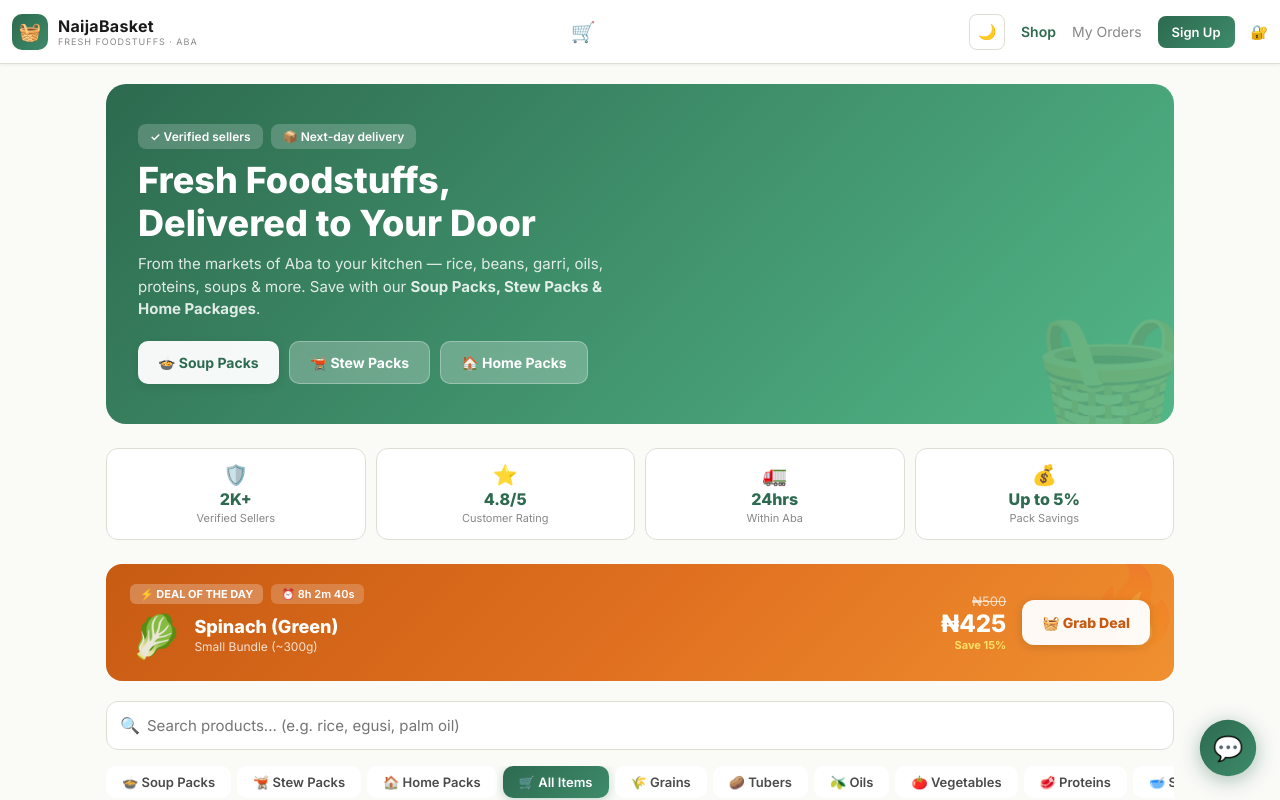
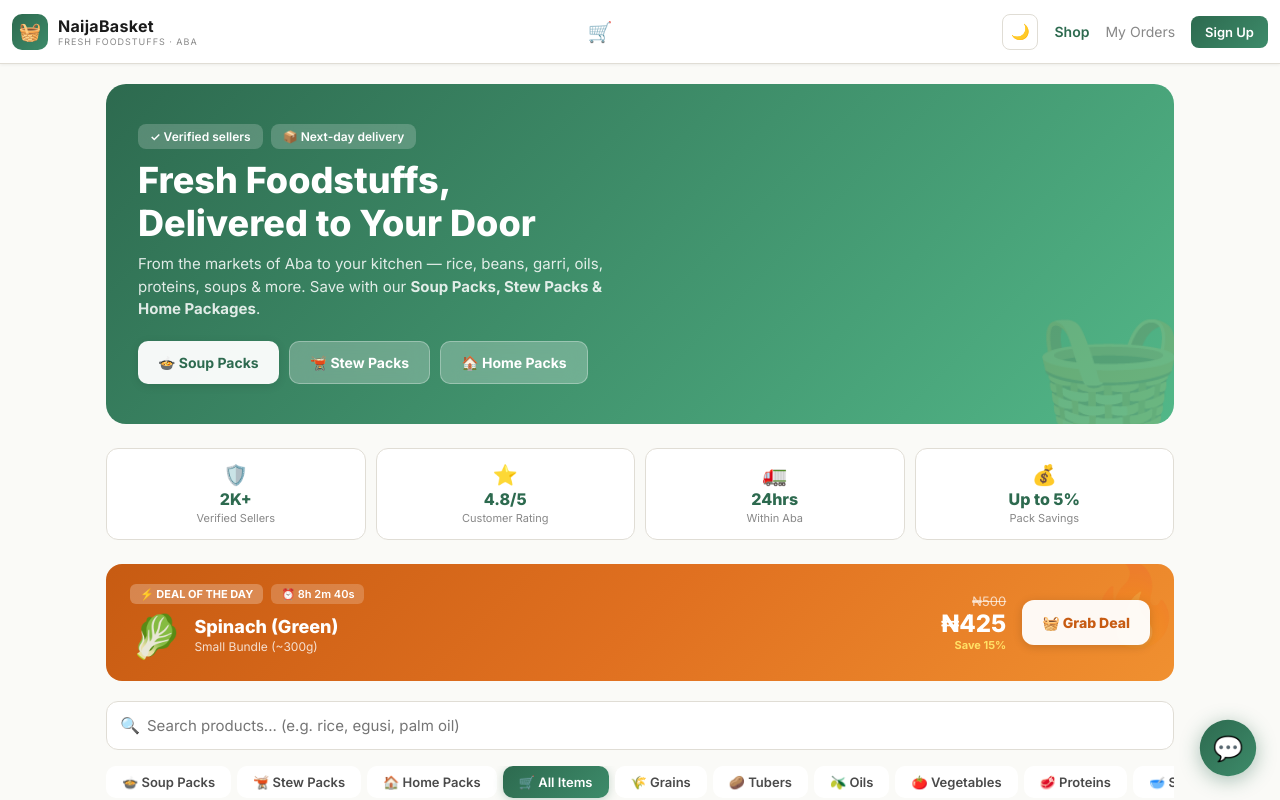
Before and after one commit to Kryptcloud/NaijaBasket, a React (Vite) app: page / in a window 1280 px wide. Shown: the top 800 px of the page. Built offline with nearby package versions, Linux system fonts and the light colour scheme.

Commit message:
fix: raise nav z-index so mobile menu renders above page content, hide admin icon from regular users

```diff
--- a/App.tsx
+++ b/App.tsx
@@ -1484,7 +1484,7 @@
 
       {/* ===== NAVBAR ===== */}
       <nav style={{
-        position: "sticky", top: 0, zIndex: 50,
+        position: "sticky", top: 0, zIndex: 200,
         background: V.bgSecondary, borderBottom: `1px solid ${V.border}`,
         padding: "0 12px", height: 64,
         display: "flex", alignItems: "center", justifyContent: "space-between",
@@ -1533,7 +1533,7 @@
           ) : (
             <button onClick={() => { setShowAuthModal(true); setAuthStep("choose"); setMobileMenuOpen(false); }} style={{ background: "var(--gradient-primary)", color: "#fff", border: "none", borderRadius: 8, padding: "8px 14px", fontSize: 13, fontWeight: 600, cursor: "pointer" }}>Sign Up</button>
           )}
-          <button onClick={() => { adminAuth ? setPage("admin-dashboard") : setPage("admin-login"); setMobileMenuOpen(false); }} style={{ background: "none", border: "none", fontSize: 14, cursor: "pointer", color: V.textMuted, fontWeight: 500 }}>{adminAuth ? "👤 Admin" : "🔐"}</button>
+          {adminAuth && <button onClick={() => { setPage("admin-dashboard"); setMobileMenuOpen(false); }} style={{ background: "none", border: "none", fontSize: 14, cursor: "pointer", color: V.textMuted, fontWeight: 500 }}>👤 Admin</button>}
         </div>
       </nav>
 
```
